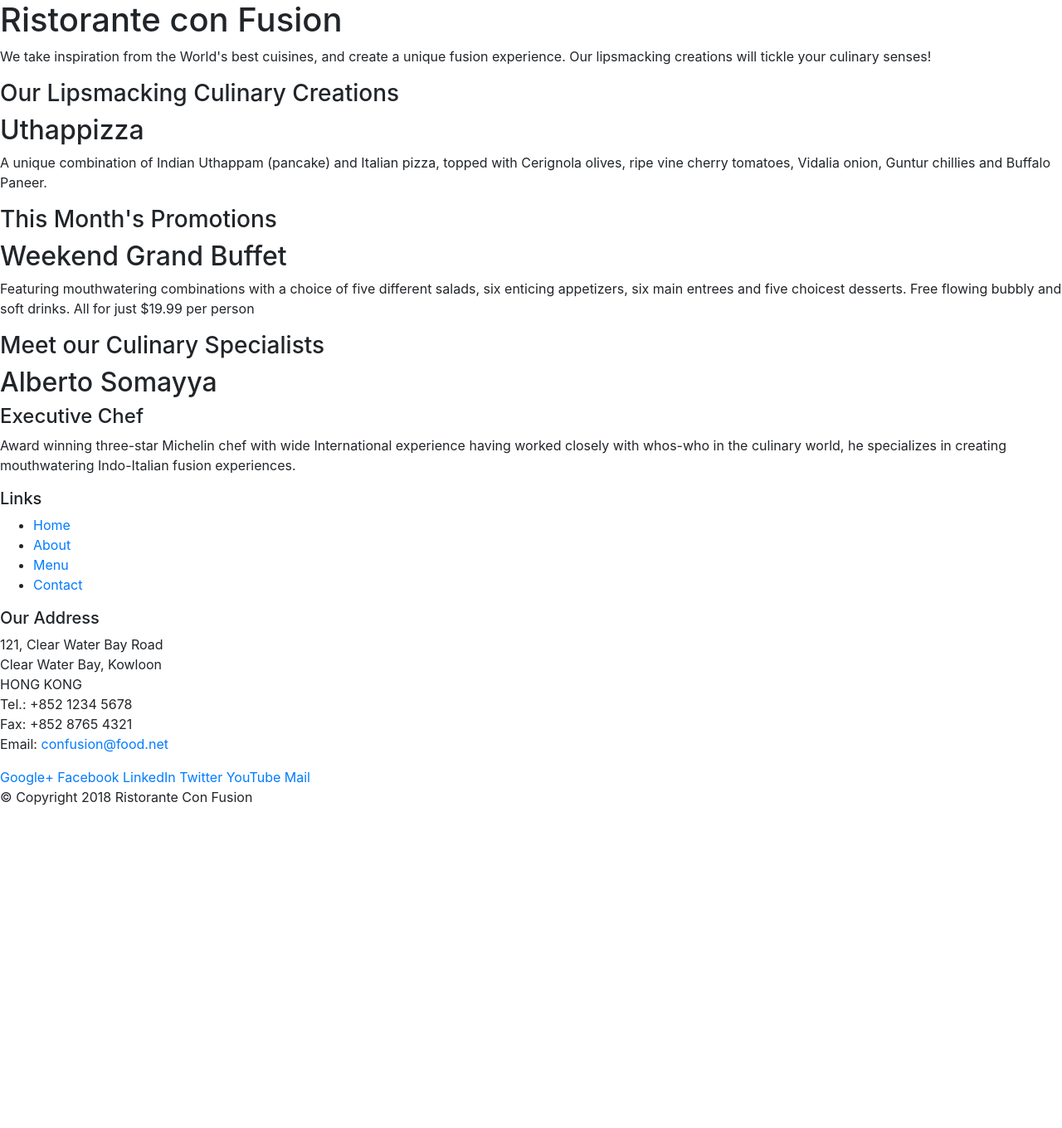
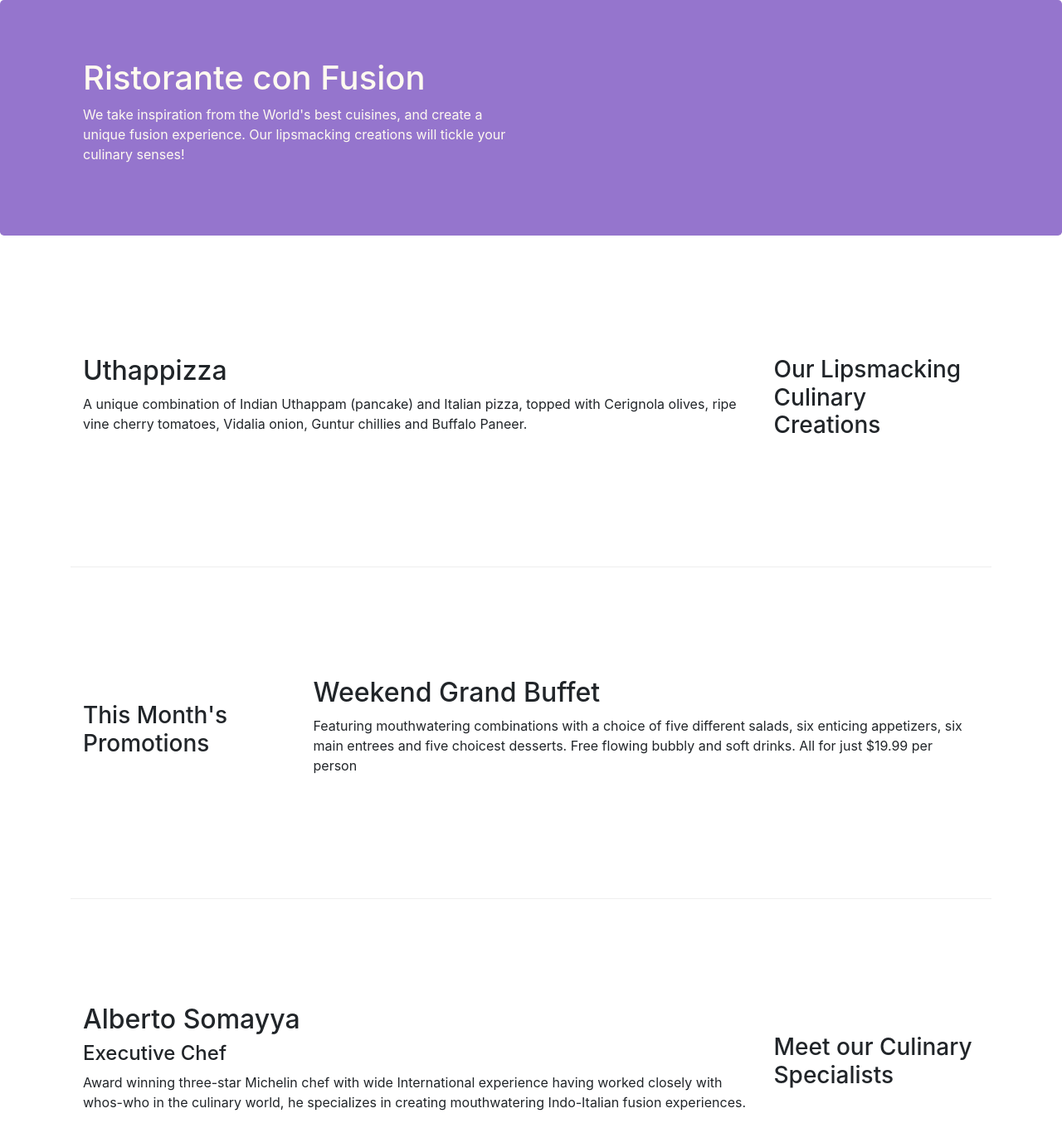
Before and after one commit to akshat-srivastav-a/conFusion, a website: page index.html in a window 1280 px wide. Shown: the top 1360 px of the page at 83% size. Before the commit the page ends 989 px from the top, so only its background shows below. Drawn offline with nearby package versions, Linux system fonts and the light colour scheme; files whose address does not match are found by name.

Commit message:
Layout - grid, alignment, positioning and sizes

```diff
--- a/index.html
+++ b/index.html
@@ -10,49 +10,50 @@
 
     <!-- Bootstrap CSS -->
     <link rel="stylesheet" href="https://stackpath.bootstrapcdn.com/bootstrap/4.4.1/css/bootstrap.min.css" integrity="sha384-Vkoo8x4CGsO3+Hhxv8T/Q5PaXtkKtu6ug5TOeNV6gBiFeWPGFN9MuhOf23Q9Ifjh" crossorigin="anonymous">
+    <link rel="stylesheet" href="D:\Workspace\Bootstrap4\conFusion\styles.css">
 
 <body>
 
-    <header>
-        <div>
-            <div>
-                <div>
+    <header class = "jumbotron">
+        <div class = "container">
+            <div class = "row row-header">
+                <div class = "col-12 col-sm-6">
                     <h1>Ristorante con Fusion</h1>
                     <p>We take inspiration from the World's best cuisines, and create a unique fusion experience. Our lipsmacking creations will tickle your culinary senses!</p>
                 </div>
-                <div>
+                <div class = "col-12 col-sm">
                 </div>
             </div>
         </div>
     </header>
 
-    <div>
-        <div>
-            <div>
+    <div class = "container">
+        <div class = "row row-content align-items-center">
+            <div class = "col-12 col-sm-4 col-md-3 order-sm-last">
                 <h3>Our Lipsmacking Culinary Creations</h3>
             </div>
-            <div>
+            <div class = "col col-sm col-md order-sm-first">
                 <h2>Uthappizza</h2>
                 <p>A unique combination of Indian Uthappam (pancake) and Italian pizza, topped with Cerignola olives, ripe vine cherry tomatoes, Vidalia onion, Guntur chillies and Buffalo Paneer.</p>
             </div>
         </div>
 
 
-        <div>
-            <div>
+        <div class = "row row-content align-items-center">
+            <div class = "col-12 col-sm-4 col-md-3">
                 <h3>This Month's Promotions</h3>
             </div>
-            <div>
+            <div class = "col col-sm col-md">
                 <h2>Weekend Grand Buffet</h2>
                 <p>Featuring mouthwatering combinations with a choice of five different salads, six enticing appetizers, six main entrees and five choicest desserts. Free flowing bubbly and soft drinks. All for just $19.99 per person </p>
             </div>
         </div>
 
-        <div>
-            <div>
+        <div class = "row row-content align-items-center">
+            <div class = "col-12 col-sm-4 col-md-3 order-sm-last">
                 <h3>Meet our Culinary Specialists</h3>
             </div>
-            <div>
+            <div class = "col col-sm col-md order-sm-first">
                 <h2>Alberto Somayya</h2>
                 <h4>Executive Chef</h4>
                 <p>Award winning three-star Michelin chef with wide International experience having worked closely with whos-who in the culinary world, he specializes in creating mouthwatering Indo-Italian fusion experiences. </p>
@@ -60,19 +61,19 @@
         </div>
     </div>
 
-    <footer>
-        <div>
-            <div>
-                <div>
+    <footer class ="footer">
+        <div class = "container">
+            <div class="row">
+                <div class = "col-4 col-sm-2 offset-1">
                     <h5>Links</h5>
-                    <ul>
+                    <ul class = "list-unstyled">
                         <li><a href="#">Home</a></li>
                         <li><a href="#">About</a></li>
                         <li><a href="#">Menu</a></li>
                         <li><a href="#">Contact</a></li>
                     </ul>
                 </div>
-                <div>
+                <div class = "col-7 col-sm-5 adress">
                     <h5>Our Address</h5>
                     <address>
 		              121, Clear Water Bay Road<br>
@@ -83,8 +84,8 @@
 		              Email: <a href="mailto:confusion@food.net">confusion@food.net</a>
 		           </address>
                 </div>
-                <div>
-                    <div>
+                <div class = "col-12 col-sm-4 align-self-center">
+                    <div class="text-center">
                         <a href="http://google.com/+">Google+</a>
                         <a href="http://www.facebook.com/profile.php?id=">Facebook</a>
                         <a href="http://www.linkedin.com/in/">LinkedIn</a>
@@ -94,9 +95,9 @@
                     </div>
                 </div>
            </div>
-           <div>
-                <div>
-                    <p>© Copyright 2018 Ristorante Con Fusion</p>
+           <div class = "row justify-content-center" >
+                <div class = "col-auto" >
+                    <p id ="copyright-statement">© Copyright 2018 Ristorante Con Fusion</p>
                 </div>
            </div>
         </div>
--- /dev/null
+++ b/styles.css
@@ -0,0 +1,38 @@
+.row-header{
+    margin :0px auto;
+    padding 0px auto;
+}
+
+.row-content{
+    margin: 0px auto;
+    padding : 50px 0px 50px 0px;
+    border-bottom: 1px ridge;
+    min-height:400px;
+}
+
+.footer {
+    background-color: #D1C4E9;
+    margin: 0px auto;
+    padding:  20px 0px 20px 0px;
+}
+
+.jumbotron {
+    padding: 70px 30px 70px 30px;
+    margin: 0px auto;
+    background: #9575CD;
+    color: floralwhite;
+}
+
+.adress{
+    font-size 80%;
+    margin: 0px;
+    color : #0f0f0f;;
+}
+
+#copyright-statement{
+    text-align : center;
+}
+
+.row{
+    ;
+}
```
Also changed, not shown: 1 other file.
